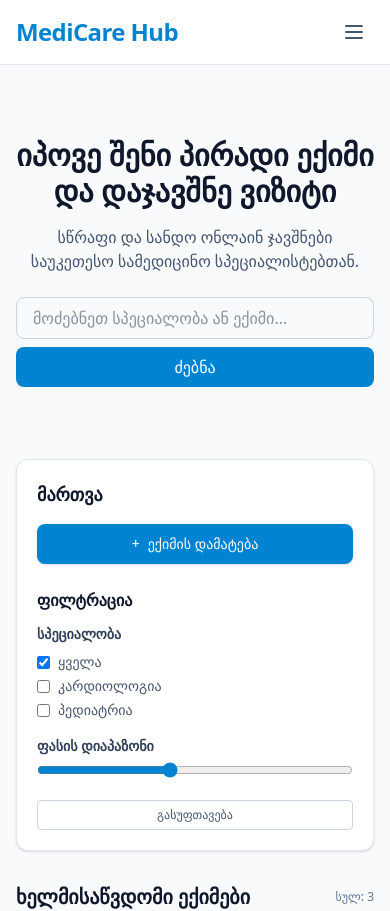
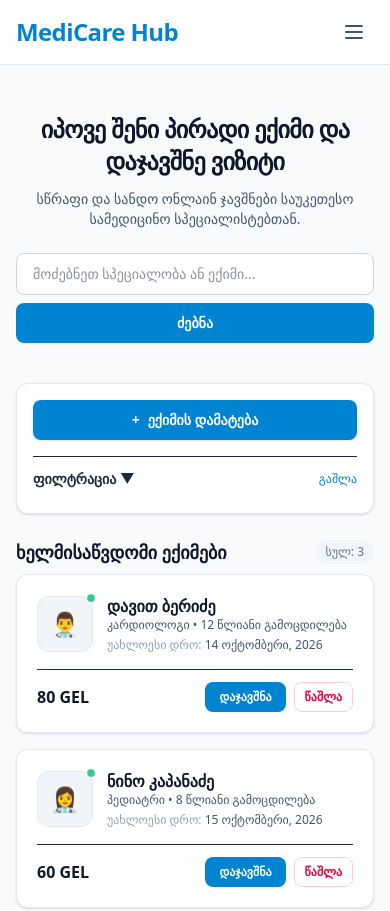
Before and after one commit to ElenLabartkava/medicare-hub, a React (Vite) app: page / in a window 390 px wide. Shown: the top 911 px of the page. Built offline with nearby package versions, Linux system fonts and the light colour scheme.

Commit message:
feat: finalize responsive layout and mobile filter accordion

```diff
--- a/src/pages/HomePage.jsx
+++ b/src/pages/HomePage.jsx
@@ -10,8 +10,8 @@ export default function HomePage() {
   const [debouncedTerm, setDebouncedTerm] = useState("");
   const [bookedDoctor, setBookedDoctor] = useState(null);
   const [isModalOpen, setIsModalOpen] = useState(false);
+  const [showFiltersMobile, setShowFiltersMobile] = useState(false); // აკორდეონი მობილურისთვის
 
-  // Debouncing
   useEffect(() => {
     const handler = setTimeout(() => {
       setDebouncedTerm(searchTerm);
@@ -26,7 +26,6 @@ export default function HomePage() {
     return nameMatch || specMatch;
   });
 
-  // Event Delegation
   const handleListClick = (event) => {
     const deleteBtn = event.target.closest("button[data-action='delete']");
     if (deleteBtn) {
@@ -44,8 +43,8 @@ export default function HomePage() {
   };
 
   return (
-    <main className="max-w-6xl mx-auto px-4 py-8">
-      {/* Portal Modal */}
+    <main className="max-w-6xl mx-auto px-4 py-6 sm:py-8">
+      {/* Modal Portal */}
       <Modal
         isOpen={isModalOpen}
         onClose={() => setIsModalOpen(false)}
@@ -57,11 +56,11 @@ export default function HomePage() {
         />
       </Modal>
 
-      {/* ჯავშნის სტატუსი */}
+      {/* ჯავშნის შეტყობინება */}
       {bookedDoctor && (
         <div
           role="status"
-          className="mb-6 p-4 bg-emerald-50 border border-emerald-200 rounded-xl text-emerald-800 flex items-center justify-between"
+          className="mb-6 p-4 bg-emerald-50 border border-emerald-200 rounded-xl text-emerald-800 flex items-center justify-between text-sm"
         >
           <span>
             ჯავშანი წარმატებით დადასტურდა ექიმთან:{" "}
@@ -70,19 +69,19 @@ export default function HomePage() {
           <button
             type="button"
             onClick={() => setBookedDoctor(null)}
-            className="text-xs bg-white border border-emerald-300 px-3 py-1 rounded-md hover:bg-emerald-100"
+            className="text-xs bg-white border border-emerald-300 px-3 py-1 rounded-md hover:bg-emerald-100 font-semibold"
           >
             დახურვა
           </button>
         </div>
       )}
 
-      {/* Hero სექცია */}
-      <section className="text-center py-10 max-w-2xl mx-auto">
-        <h1 className="text-3xl sm:text-4xl font-extrabold text-slate-900 mb-4">
+      {/* Hero სექცია (Mobile-First) */}
+      <section className="text-center py-6 sm:py-10 max-w-2xl mx-auto">
+        <h1 className="text-2xl sm:text-4xl font-extrabold text-slate-900 mb-3 tracking-tight">
           იპოვე შენი პირადი ექიმი და დაჯავშნე ვიზიტი
         </h1>
-        <p className="text-slate-600 mb-6">
+        <p className="text-sm sm:text-base text-slate-600 mb-6">
           სწრაფი და სანდო ონლაინ ჯავშნები საუკეთესო სამედიცინო სპეციალისტებთან.
         </p>
 
@@ -100,56 +99,82 @@ export default function HomePage() {
             value={searchTerm}
             onChange={(e) => setSearchTerm(e.target.value)}
             placeholder="მოძებნეთ სპეციალობა ან ექიმი..."
-            className="flex-1 px-4 py-2 border border-slate-300 rounded-lg focus:outline-none focus:ring-2 focus:ring-sky-500"
+            className="flex-1 px-4 py-2.5 text-sm border border-slate-300 rounded-lg focus:outline-none focus:ring-2 focus:ring-sky-500 bg-white"
           />
           <button
             type="submit"
-            className="px-5 py-2 bg-sky-600 text-white rounded-lg hover:bg-sky-700 transition"
+            className="px-6 py-2.5 bg-sky-600 text-white rounded-lg text-sm font-semibold hover:bg-sky-700 transition"
           >
             ძებნა
           </button>
         </form>
       </section>
 
-      {/* ძირითადი განლაგება */}
-      <div className="grid grid-cols-1 md:grid-cols-4 gap-8 items-start mt-8">
+      {/* Layout: Sidebar + List (Mobile-First: 1 col -> Tablet/Desktop: 4 cols) */}
+      <div className="grid grid-cols-1 lg:grid-cols-4 gap-6 items-start mt-4">
+        {/* ფილტრების & მართვის პანელი */}
         <aside
           aria-label="ფილტრები"
-          className="bg-white p-5 border border-slate-200 rounded-xl shadow-sm"
+          className="bg-white p-4 sm:p-5 border border-slate-200 rounded-xl shadow-sm"
         >
-          <div className="flex items-center justify-between mb-4">
-            <h2 className="text-lg font-bold text-slate-900">მართვა</h2>
-          </div>
-
           <button
             type="button"
             onClick={() => setIsModalOpen(true)}
-            className="w-full mb-6 py-2.5 px-4 bg-sky-600 hover:bg-sky-700 text-white font-medium rounded-lg shadow-sm transition flex items-center justify-center gap-2 text-sm"
+            className="w-full mb-4 py-2.5 px-4 bg-sky-600 hover:bg-sky-700 text-white font-semibold rounded-lg shadow-sm transition flex items-center justify-center gap-2 text-sm"
           >
             <span>+</span> ექიმის დამატება
           </button>
 
-          <h2 className="text-base font-bold text-slate-900 mb-3">ფილტრაცია</h2>
+          {/* მობილურზე ფილტრების ჩამოსაშლელი ღილაკი (აკორდეონი) */}
+          <div className="lg:hidden">
+            <button
+              type="button"
+              onClick={() => setShowFiltersMobile(!showFiltersMobile)}
+              className="w-full flex items-center justify-between py-2 text-sm font-bold text-slate-800 border-t pt-3"
+            >
+              <span>ფილტრაცია {showFiltersMobile ? "▲" : "▼"}</span>
+              <span className="text-xs text-sky-600 font-normal">
+                {showFiltersMobile ? "ჩაკეცვა" : "გაშლა"}
+              </span>
+            </button>
+          </div>
+
+          {/* ფილტრების შინაარსი: მობილურზე ჩაკეცილია თუ showFiltersMobile=false, დესკტოპზე ყოველთვის ჩანს */}
+          <div
+            className={`${
+              showFiltersMobile ? "block" : "hidden"
+            } lg:block space-y-4 pt-2`}
+          >
+            <h2 className="hidden lg:block text-base font-bold text-slate-900 mb-2">
+              ფილტრაცია
+            </h2>
             <form className="space-y-4">
               <fieldset>
-              <legend className="text-sm font-semibold text-slate-700 mb-2">
+                <legend className="text-xs font-semibold text-slate-700 mb-2 uppercase tracking-wider">
                   სპეციალობა
                 </legend>
-              <div className="space-y-1 text-sm text-slate-600">
-                <label className="flex items-center gap-2">
-                  <input type="checkbox" defaultChecked /> ყველა
+                <div className="space-y-2 text-sm text-slate-600">
+                  <label className="flex items-center gap-2 cursor-pointer">
+                    <input
+                      type="checkbox"
+                      defaultChecked
+                      className="accent-sky-600"
+                    />{" "}
+                    ყველა
                   </label>
-                <label className="flex items-center gap-2">
-                  <input type="checkbox" /> კარდიოლოგია
+                  <label className="flex items-center gap-2 cursor-pointer">
+                    <input type="checkbox" className="accent-sky-600" />{" "}
+                    კარდიოლოგია
                   </label>
-                <label className="flex items-center gap-2">
-                  <input type="checkbox" /> პედიატრია
+                  <label className="flex items-center gap-2 cursor-pointer">
+                    <input type="checkbox" className="accent-sky-600" />{" "}
+                    პედიატრია
                   </label>
                 </div>
               </fieldset>
 
               <fieldset>
-              <legend className="text-sm font-semibold text-slate-700 mb-1">
+                <legend className="text-xs font-semibold text-slate-700 mb-1 uppercase tracking-wider">
                   ფასის დიაპაზონი
                 </legend>
                 <input
@@ -164,64 +189,74 @@ export default function HomePage() {
               <button
                 type="button"
                 onClick={() => setSearchTerm("")}
-              className="w-full py-1.5 text-xs text-slate-600 border border-slate-300 rounded hover:bg-slate-50"
+                className="w-full py-2 text-xs font-semibold text-slate-600 border border-slate-300 rounded-lg hover:bg-slate-50 transition"
               >
                 გასუფთავება
               </button>
             </form>
+          </div>
         </aside>
 
         {/* ექიმების სია */}
         <section
           onClick={handleListClick}
-          className="md:col-span-3 space-y-4"
+          className="lg:col-span-3 space-y-4"
           aria-label="ექიმების სია"
         >
           <div className="flex items-center justify-between mb-2">
-            <h2 className="text-xl font-bold text-slate-900">
+            <h2 className="text-lg sm:text-xl font-bold text-slate-900">
               ხელმისაწვდომი ექიმები
             </h2>
-            <span className="text-xs font-normal text-slate-500">
+            <span className="text-xs text-slate-500 bg-slate-100 px-2.5 py-1 rounded-full font-medium">
               სულ: {filteredDoctors.length}
             </span>
           </div>
 
           {loading ? (
-            <p className="text-slate-500">იტვირთება მონაცემები...</p>
+            <p className="text-slate-500 text-sm">იტვირთება მონაცემები...</p>
           ) : filteredDoctors.length === 0 ? (
-            <p className="text-slate-500 py-4">ექიმი ვერ მოიძებნა.</p>
+            <p className="text-slate-500 py-6 text-center bg-white rounded-xl border border-dashed border-slate-200">
+              ექიმი ვერ მოიძებნა.
+            </p>
           ) : (
             filteredDoctors.map((doc) => (
               <CardTemp key={doc.id}>
-                <div className="flex items-center gap-4">
-                  <figure className="m-0 relative">
-                    <div className="w-16 h-16 bg-slate-100 rounded-lg flex items-center justify-center text-3xl border border-slate-200">
+                {/* მობილურზე ადაპტირებადი Flex განლაგება */}
+                <div className="flex flex-col sm:flex-row sm:items-center justify-between w-full gap-4">
+                  <div className="flex items-center gap-3.5">
+                    <figure className="m-0 relative flex-shrink-0">
+                      <div className="w-14 h-14 sm:w-16 sm:h-16 bg-slate-100 rounded-xl flex items-center justify-center text-2xl sm:text-3xl border border-slate-200">
                         {doc.avatar}
                       </div>
                       <span
                         title="აქტიური ექიმი"
-                      className="pulse-badge absolute -top-1 -right-1 w-3.5 h-3.5 bg-emerald-500 rounded-full border-2 border-white"
+                        className="pulse-badge absolute -top-1 -right-1 w-3 h-3 bg-emerald-500 rounded-full border-2 border-white"
                       />
                       <figcaption className="sr-only">
                         {doc.name} {doc.spec}
                       </figcaption>
                     </figure>
                     <div>
-                    <h3 className="text-base font-bold text-slate-900">
+                      <h3 className="text-base font-bold text-slate-900 leading-snug">
                         {doc.name}
                       </h3>
-                    <p className="text-sm text-slate-600">
+                      <p className="text-xs sm:text-sm text-slate-600">
                         {doc.spec} • {doc.experience}
                       </p>
-                    <p className="text-xs text-slate-500 mt-1">
-                      უახლოესი თავისუფალი დრო:{" "}
-                      <time dateTime={doc.nextSlot}>{doc.formattedDate}</time>
+                      <p className="text-xs text-slate-400 mt-1">
+                        უახლოესი დრო:{" "}
+                        <time
+                          dateTime={doc.nextSlot}
+                          className="text-slate-600 font-medium"
+                        >
+                          {doc.formattedDate}
+                        </time>
                       </p>
                     </div>
                   </div>
 
-                <div className="flex sm:flex-col items-center sm:items-end justify-between w-full sm:w-auto gap-2">
-                  <span className="text-sm font-bold text-slate-900">
+                  <div className="flex sm:flex-col items-center sm:items-end justify-between border-t sm:border-t-0 pt-3 sm:pt-0 gap-2">
+                    <span className="text-base font-black text-slate-900">
                       {doc.price}
                     </span>
                     <div className="flex gap-2">
@@ -230,7 +265,7 @@ export default function HomePage() {
                         data-action="book"
                         data-id={doc.id}
                         data-name={doc.name}
-                      className="px-3 py-1.5 bg-sky-600 text-white text-xs font-semibold rounded-lg hover:bg-sky-700 transition"
+                        className="px-3.5 py-1.5 bg-sky-600 text-white text-xs font-semibold rounded-lg hover:bg-sky-700 transition"
                       >
                         დაჯავშნა
                       </button>
@@ -245,6 +280,7 @@ export default function HomePage() {
                       </button>
                     </div>
                   </div>
+                </div>
               </CardTemp>
             ))
           )}
```
Lines whose indentation alone changed are shown as unchanged.
